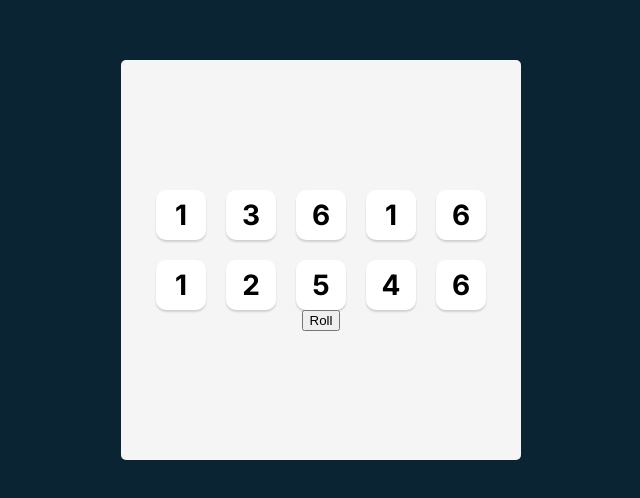
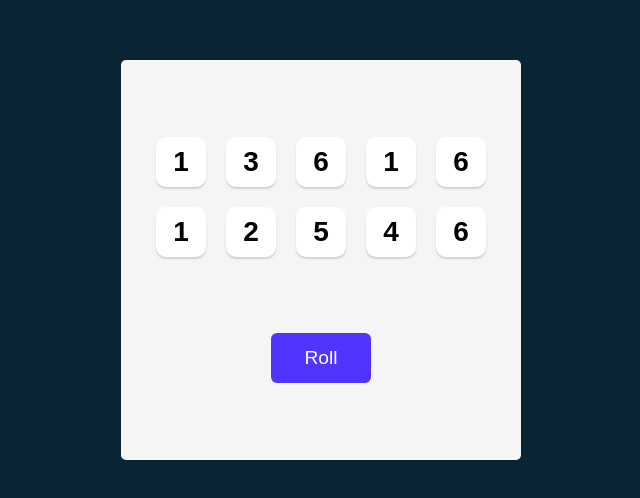
Before and after one commit to Pranaov5925/Tenzies, a React (Vite) app: page / in a window 1280 px wide. Shown: the part 140-638 px from the top of the page, without its empty margins (319-959 px from the left). Built offline with nearby package versions, Linux system fonts and the light colour scheme.

Commit message:
styled roll dice

```diff
--- a/index.css
+++ b/index.css
@@ -26,7 +26,7 @@
     border-radius: 5px;
     display: flex;
     flex-direction: column;
-    justify-content: center;
+    justify-content: space-evenly;
     align-items: center;
 }
 
@@ -36,6 +36,11 @@
     gap: 20px;
 }
 
+button{
+    font-family: Karla, sans-serif;
+    cursor: pointer;
+}
+
 .dice-container button {
     height: 50px;
     width: 50px;
@@ -43,8 +48,17 @@
     border-radius: 10px;
     border: none;
     background-color: white;
-    font-family: Inter, sans-serif;
     font-size: 1.75rem;
     font-weight: bold;
     cursor: pointer;
 }
+
+button.roll-dice {
+    height: 50px;
+    width: 100px;
+    border: none;
+    border-radius: 6px;
+    background-color: #5035FF;
+    color: white;
+    font-size: 1.2rem;
+}
```
